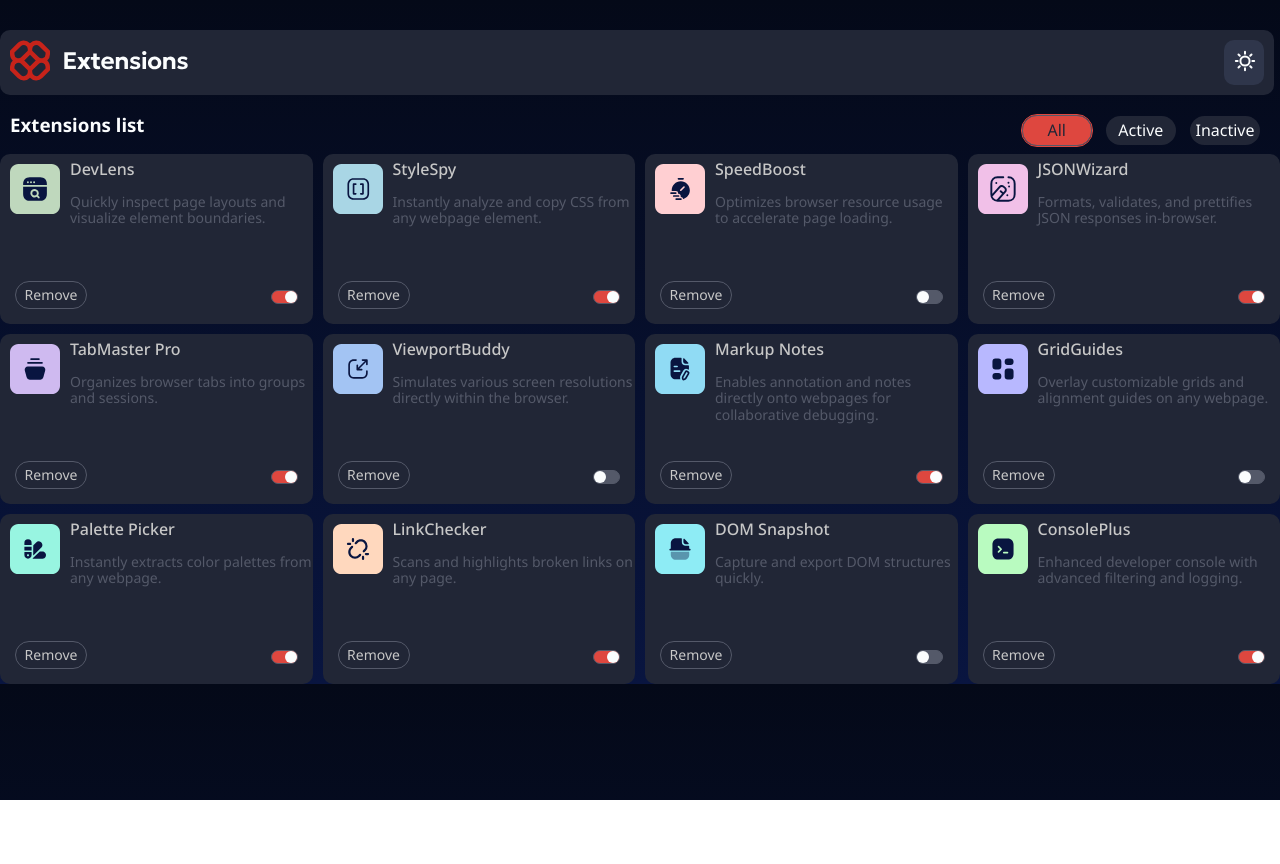
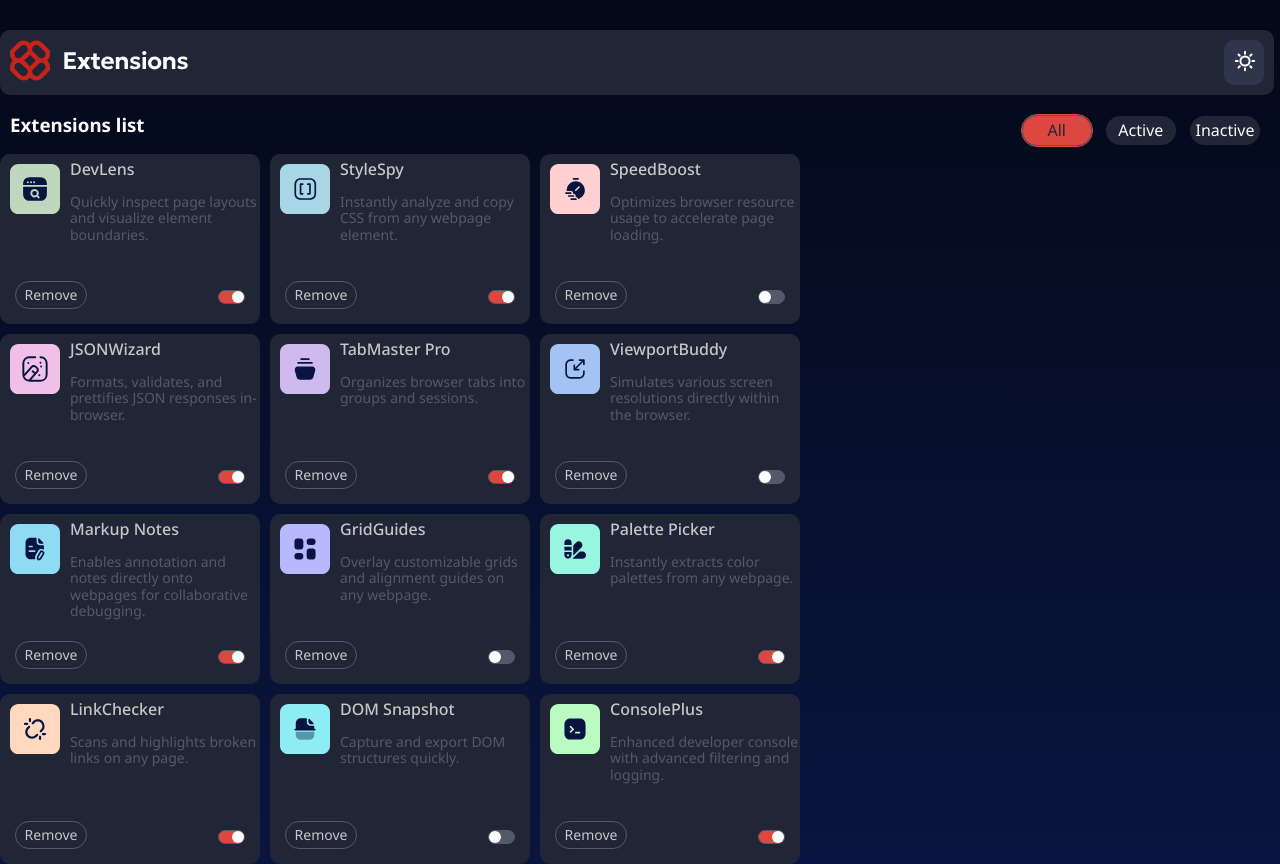
Before and after one commit to MSN55/browser-extensions-manager-ui-main, a plain HTML site: page index.html in a window 1280 px wide. Before the commit the page ends 800 px from the top, so only its background shows below. Drawn offline with nearby package versions, Linux system fonts and the light colour scheme.

Commit message:
Add files via upload

```diff
--- a/css/dark.css
+++ b/css/dark.css
@@ -97,7 +97,7 @@ body {
 .content {
     /* background-color: var(--DarkGradient); */
     display: grid;
-    grid-template-columns: repeat(auto-fill, minmax(260px, 1fr));
+    grid-template-columns: repeat(3, 260px);
     gap: 10px;
 
 }
--- a/css/light.css
+++ b/css/light.css
@@ -93,7 +93,7 @@ body {
 .content {
     /* background-color: var(--DarkGradient); */
     display: grid;
-    grid-template-columns: repeat(auto-fill, minmax(260px, 1fr));
+    grid-template-columns: repeat(3, 260px);
     gap: 10px;
 
 }
```
